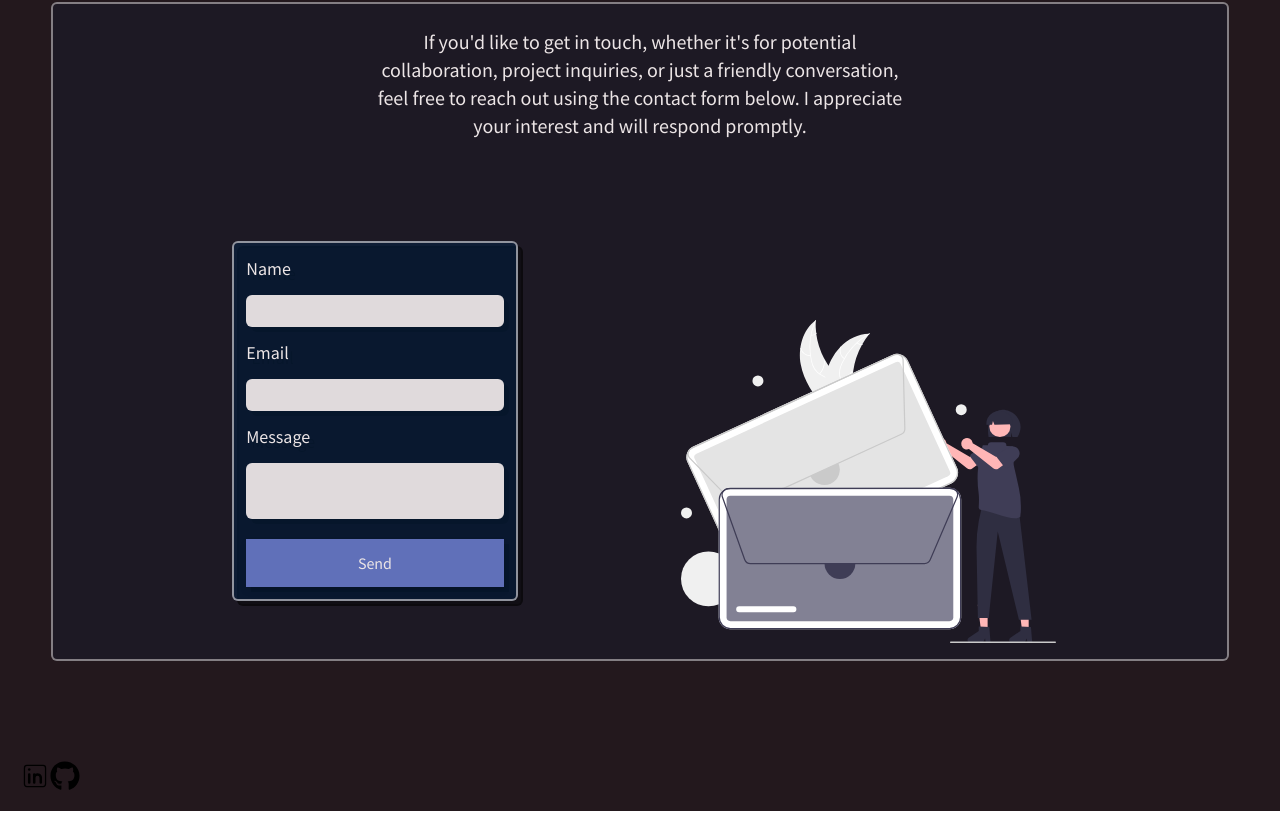
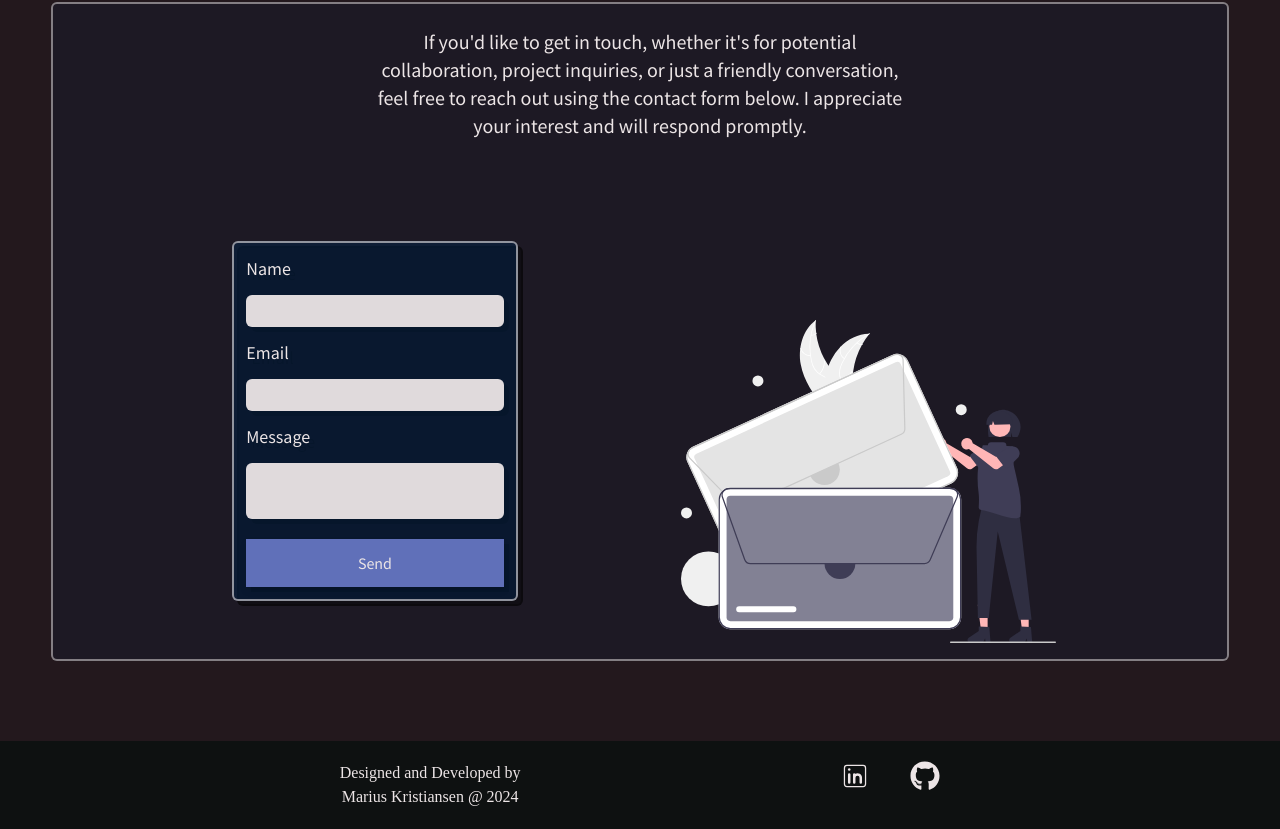
Before and after one commit to Kutimo/v4-Portfolio, a React (Vite) app: page / in a window 1280 px wide. Shown: the part 2833-3662 px from the top of the page. Built offline with nearby package versions, Linux system fonts and the light colour scheme; a web font is replaced by a local one.

Commit message:
add a tags and style to component

```diff
--- a/src/Layout/Footer.tsx
+++ b/src/Layout/Footer.tsx
@@ -2,11 +2,22 @@ import { CiLinkedin } from 'react-icons/ci'
 import { FaGithub } from 'react-icons/fa'
 
 export default function Footer() {
+  const today = new Date()
+  const year = today.getFullYear()
+
   return (
-    <footer className='p-5'>
-      <div className='flex'>
-        <CiLinkedin size={30} />
-        <FaGithub size={30} />
+    <footer className='p-5 bg-black flex justify-evenly'>
+      <div className='flex flex-col font-serif'>
+        <span className='text-white text-center'>Designed and Developed by </span>
+        <span className='text-white text-center'>Marius Kristiansen @ {year}</span>
+      </div>
+      <div className='flex gap-10 '>
+        <a href="https://www.linkedin.com/in/marius-kristiansen-280b3b128/" target="_blank" className='text-white hover:text-light-shade-200 duration-300 '>
+          <CiLinkedin size={30} className='hover:scale-110' />
+        </a>
+        <a href="https://github.com/Kutimo" target="_blank" className='text-white hover:text-light-shade-200 duration-300 '>
+          <FaGithub size={30} className='hover:scale-110' />
+        </a>
       </div>
     </footer>
   )
```
